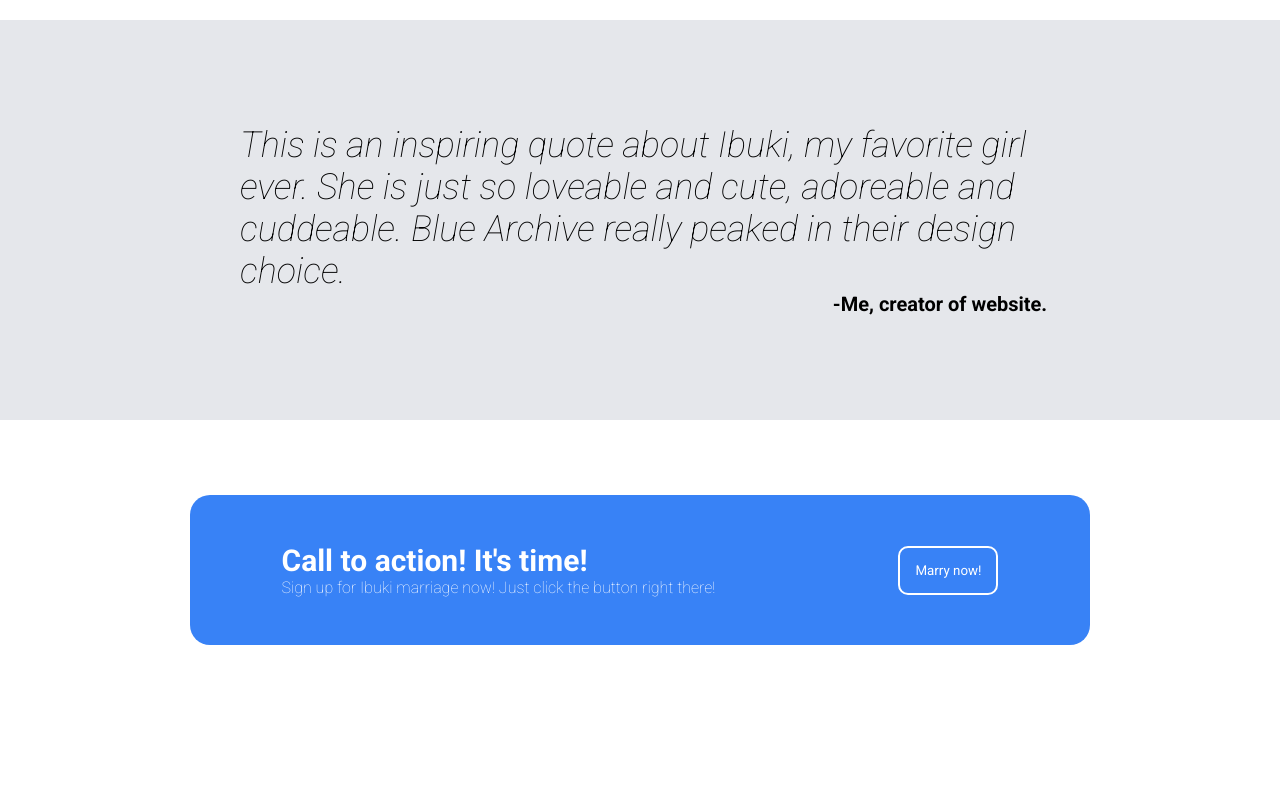
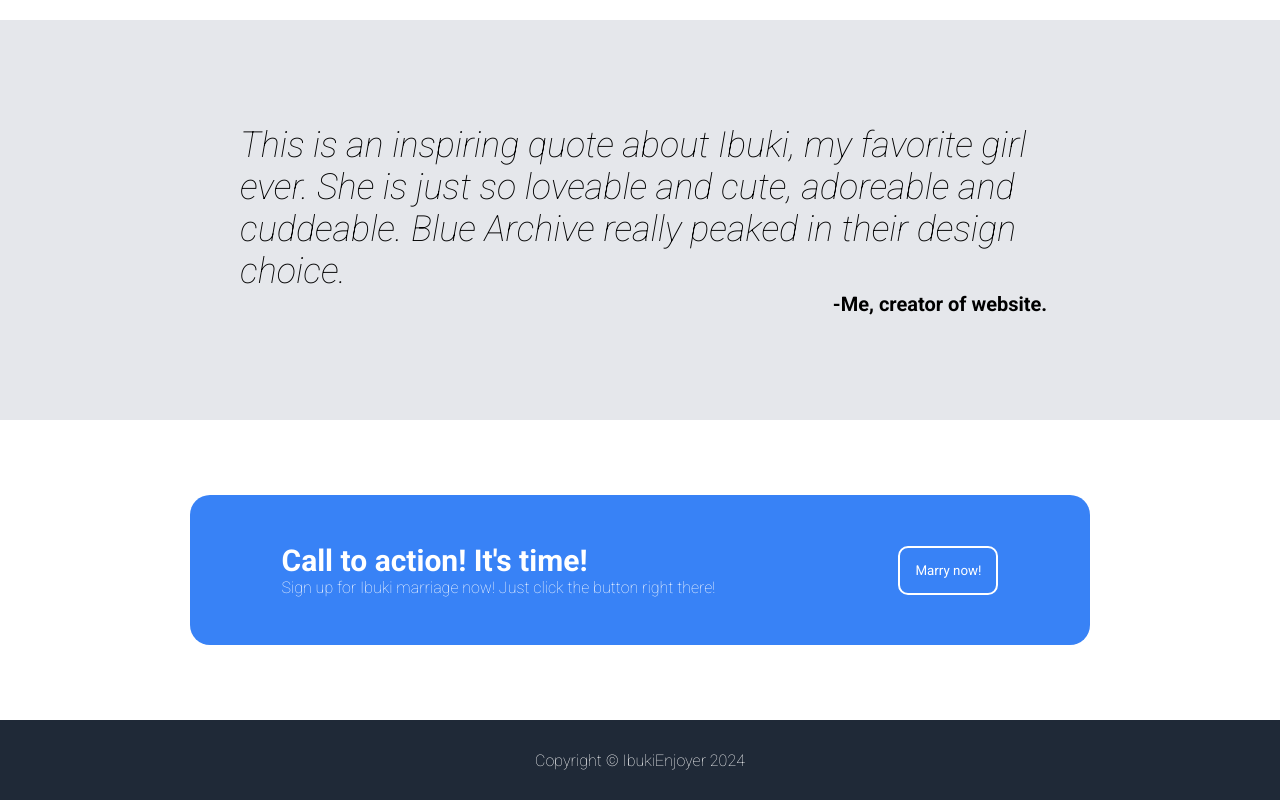
Before and after one commit to IbukiEnjoyer/landing-page, a plain HTML site: page index.html in a window 1280 px wide. Shown: the part 903-1703 px from the top of the page. Before the commit the page ends 1623 px from the top, so only its background shows below. Drawn offline with Linux system fonts and the light colour scheme.

Commit message:
finishing touches and footer, project done.

```diff
--- a/index.html
+++ b/index.html
@@ -66,5 +66,8 @@
             </div>
         </div>
     </div>
+    <div class="footer">
+        <footer>Copyright © IbukiEnjoyer 2024</footer>
+    </div>
 </body>
 </html>
--- a/style.css
+++ b/style.css
@@ -55,6 +55,7 @@ ul {
 
 .hero-text p, li a {
     font-size: 18px;
+    font-weight: lighter;
     color: #E5E7EB;
 }
 
@@ -173,3 +174,13 @@ ul {
     border: 2px solid #fff;
     padding: 15px;
 }
+
+.footer {
+    display: flex;
+    justify-content: center;
+    align-items: center;
+    background-color: #1F2937;
+    height: 80px;
+    color: #fff;
+    font-weight: lighter;
+}
```
